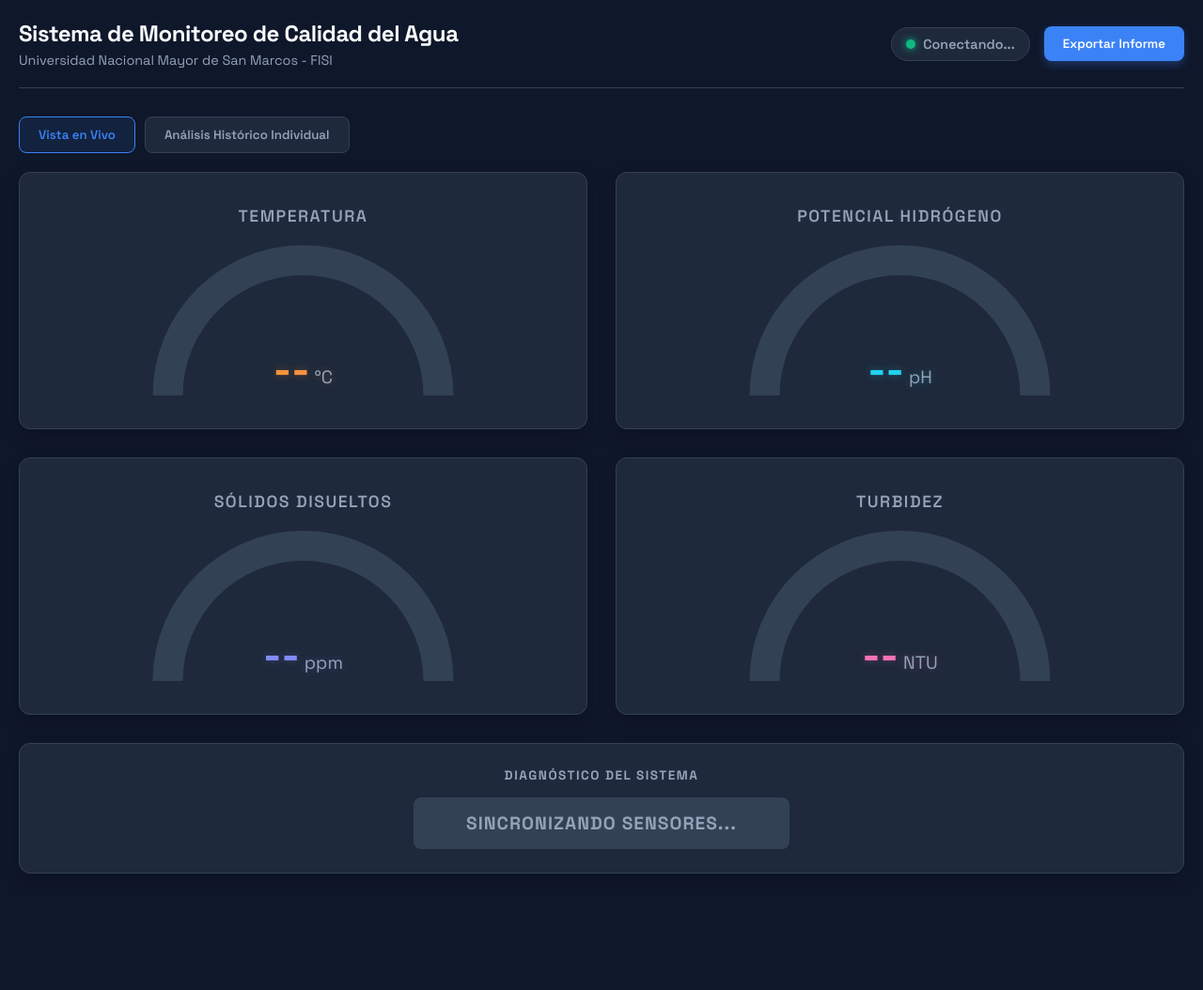
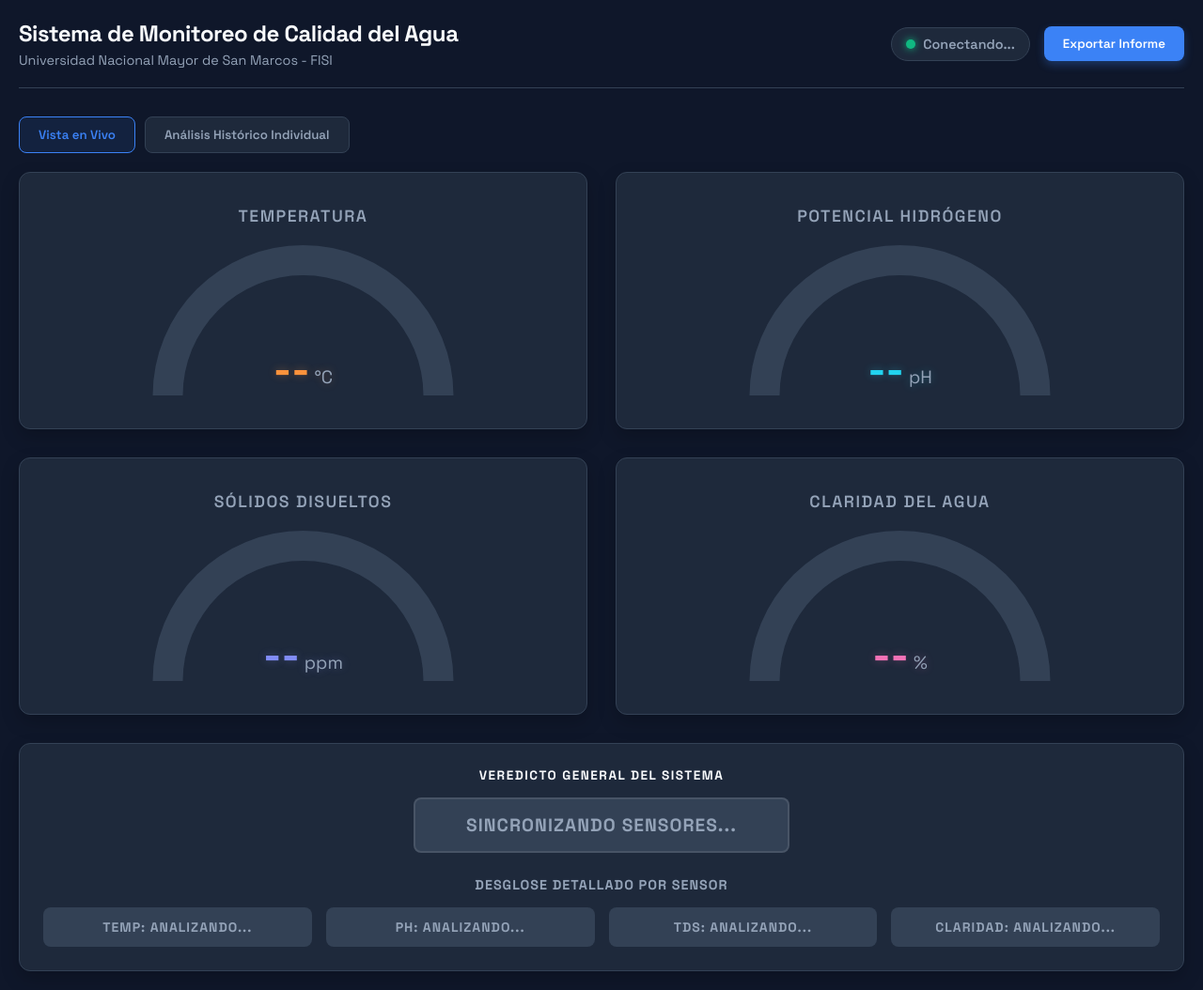
Before and after one commit to SoftJonatanDev/calidad-agua-fisi, a plain HTML site: page index.html in a window 1280 px wide. Shown: the whole page at 94% size. Before the commit the page ends 950 px from the top, so only its background shows below. Drawn offline with nearby package versions, Linux system fonts and the light colour scheme; no server answers.

Commit message:
Update section titles and styles in index.html

```diff
--- a/index.html
+++ b/index.html
@@ -64,17 +64,45 @@
                         </div>
                     </div>
                     <div class="card">
-                        <h3>TURBIDEZ</h3>
+                        <h3>CLARIDAD DEL AGUA</h3>
                         <div class="gauge-container">
                             <canvas id="gaugeTurb"></canvas>
-                            <div class="gauge-text text-turb"><span id="valTurb">--</span> <span class="gauge-unit">NTU</span></div>
+                            <div class="gauge-text text-turb"><span id="valTurb">--</span> <span class="gauge-unit">%</span></div>
                         </div>
                     </div>
                 </div>
 
                 <div class="status-panel">
-                    <h3>DIAGNÓSTICO DEL SISTEMA</h3>
-                    <div id="estadoAgua" class="status-badge waiting">Sincronizando sensores...</div>
+                    <h3 style="margin-bottom: 15px; color: #F8FAFC;">VEREDICTO GENERAL DEL SISTEMA</h3>
+                    <div id="estadoGeneral" class="status-badge waiting" style="font-size: 1.2em; padding: 15px; margin-bottom: 25px; border: 2px solid rgba(255,255,255,0.1);">
+                        Sincronizando sensores...
+                    </div>
+
+                    <h3 style="font-size: 0.9em; color: #94A3B8; text-transform: uppercase; letter-spacing: 1px;">Desglose Detallado por Sensor</h3>
+
+                    <style>
+                        .status-badges-container {
+                            display: flex;
+                            flex-wrap: wrap;
+                            gap: 15px;
+                            justify-content: center;
+                            margin-top: 15px;
+                        }
+                        .status-badges-container .status-badge {
+                            flex: 1 1 20%;
+                            min-width: 160px;
+                            font-size: 14px;
+                            padding: 12px;
+                            margin: 0;
+                        }
+                    </style>
+
+                    <div class="status-badges-container">
+                        <div id="badgeTemp" class="status-badge waiting">Temp: Analizando...</div>
+                        <div id="badgePh" class="status-badge waiting">pH: Analizando...</div>
+                        <div id="badgeTds" class="status-badge waiting">TDS: Analizando...</div>
+                        <div id="badgeTurb" class="status-badge waiting">Claridad: Analizando...</div>
+                    </div>
                 </div>
             </div>
 
```
